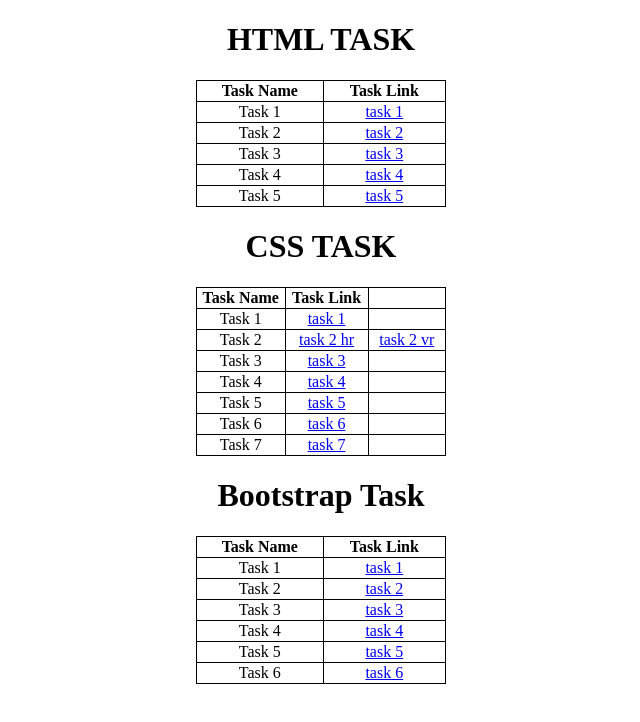
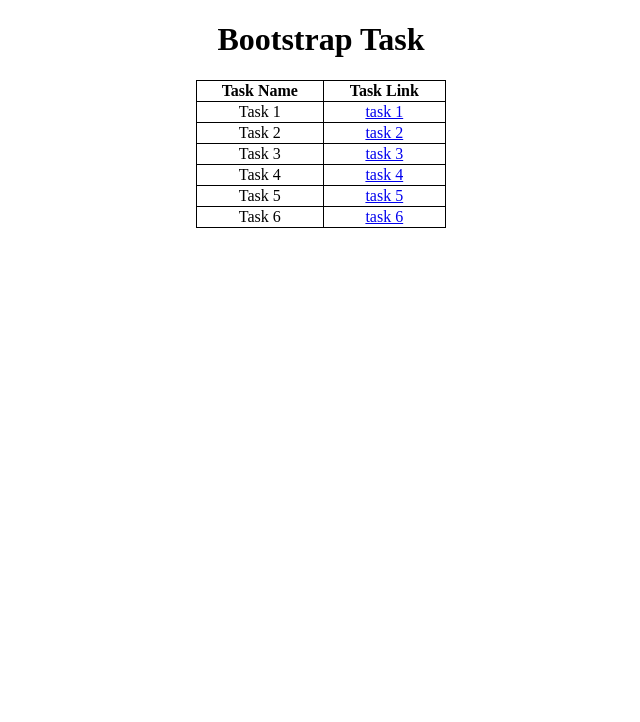
Before and after one commit to SaiNikhil26/MERNFS-Bootstrap, a plain HTML site: page index.html in a window 1280 px wide. Shown: the whole page, without its empty margins (319-959 px from the left). Drawn offline with Linux system fonts and the light colour scheme.

Commit message:
Add files via upload

```diff
--- a/index.html
+++ b/index.html
@@ -24,69 +24,6 @@
     </style>
   </head>
   <body>
-    <h1>HTML TASK</h1>
-    <table>
-      <tr>
-        <th>Task Name</th>
-        <th>Task Link</th>
-      </tr>
-      <tr>
-        <td>Task 1</td>
-        <td><a href="HTML_Folder\task1.html" target="_blank">task 1</a></td>
-      </tr>
-      <tr>
-        <td>Task 2</td>
-        <td><a href="HTML_Folder\task2.html" target="_blank">task 2</a></td>
-      </tr>
-      <tr>
-        <td>Task 3</td>
-        <td><a href="HTML_Folder\task3.html"target="_blank">task 3</a></td>
-      </tr>
-      <tr>
-        <td>Task 4</td>
-        <td><a href="HTML_Folder\task4.html"target="_blank">task 4</a></td>
-      </tr>
-      <tr>
-        <td>Task 5</td>
-        <td><a href="HTML_Folder\task5.html" target="_blank">task 5</a></td>
-      </tr>
-    </table>
-    <h1>CSS TASK</h1>
-    <table>
-      <tr>
-        <th>Task Name</th>
-        <th>Task Link</th>
-      </tr>
-      <tr>
-        <td>Task 1</td>
-        <td><a href="CSS_Folder\task1.html" target="_blank">task 1</a></td>
-      </tr>
-      <tr>
-        <td>Task 2</td>
-        <td><a href="CSS_Folder\task2_horizontalbar.html" target="_blank">task 2 hr</a></td>
-        <td><a href="CSS_Folder\task2_verticalnavbar.html" target="_blank">task 2 vr</a></td>
-      </tr>
-      <tr>
-        <td>Task 3</td>
-        <td><a href="CSS_Folder\task3.html" target="_blank">task 3</a></td>
-      </tr>
-      <tr>
-        <td>Task 4</td>
-        <td><a href="CSS_Folder\task4.html" target="_blank">task 4</a></td>
-      </tr>
-      <tr>
-        <td>Task 5</td>
-        <td><a href="CSS_Folder\task5.html" target="_blank">task 5</a></td>
-      </tr>
-      <tr>
-        <td>Task 6</td>
-        <td><a href="CSS_Folder\task6.html" target="_blank">task 6</a></td>
-      </tr>
-      <tr>
-        <td>Task 7</td>
-        <td><a href="CSS_Folder\task7.html" target="_blank">task 7</a></td>
-      </tr>
-    </table>
     <h1>Bootstrap Task</h1>
     <table>
       <tr>
@@ -95,27 +32,27 @@
       </tr>
       <tr>
         <td>Task 1</td>
-        <td><a href="Bootstrap/task1.html" target="_blank">task 1</a></td>
+        <td><a href="task1.html" target="_blank">task 1</a></td>
       </tr>
       <tr>
         <td>Task 2</td>
-        <td><a href="Bootstrap/task2.html" target="_blank">task 2</a></td>
+        <td><a href="task2.html" target="_blank">task 2</a></td>
       </tr>
       <tr>
         <td>Task 3</td>
-        <td><a href="Bootstrap/task3.html" target="_blank">task 3</a></td>
+        <td><a href="task3.html" target="_blank">task 3</a></td>
       </tr>
       <tr>
         <td>Task 4</td>
-        <td><a href="Bootstrap/task4.html" target="_blank">task 4</a></td>
+        <td><a href="task4.html" target="_blank">task 4</a></td>
       </tr>
       <tr>
         <td>Task 5</td>
-        <td><a href="Bootstrap/task5.html" target="_blank">task 5</a></td>
+        <td><a href="task5.html" target="_blank">task 5</a></td>
       </tr>
       <tr>
         <td>Task 6</td>
-        <td><a href="Bootstrap/task6.html" target="_blank">task 6</a></td>
+        <td><a href="task6.html" target="_blank">task 6</a></td>
       </tr>
 
     </table>
```
